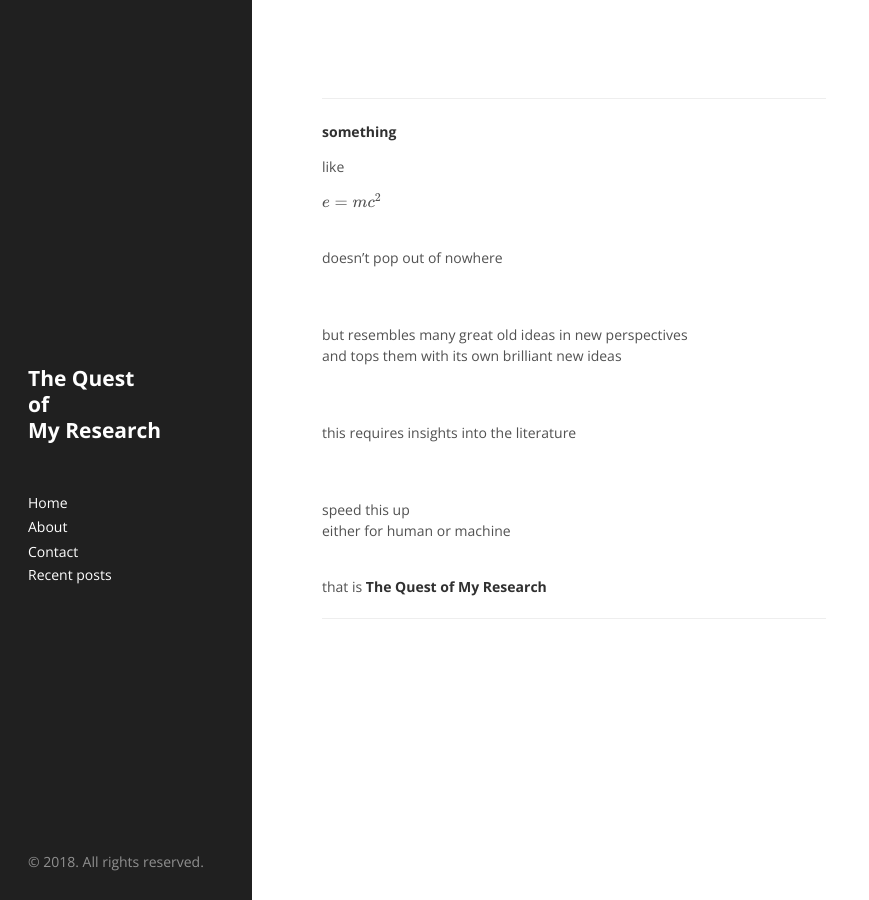
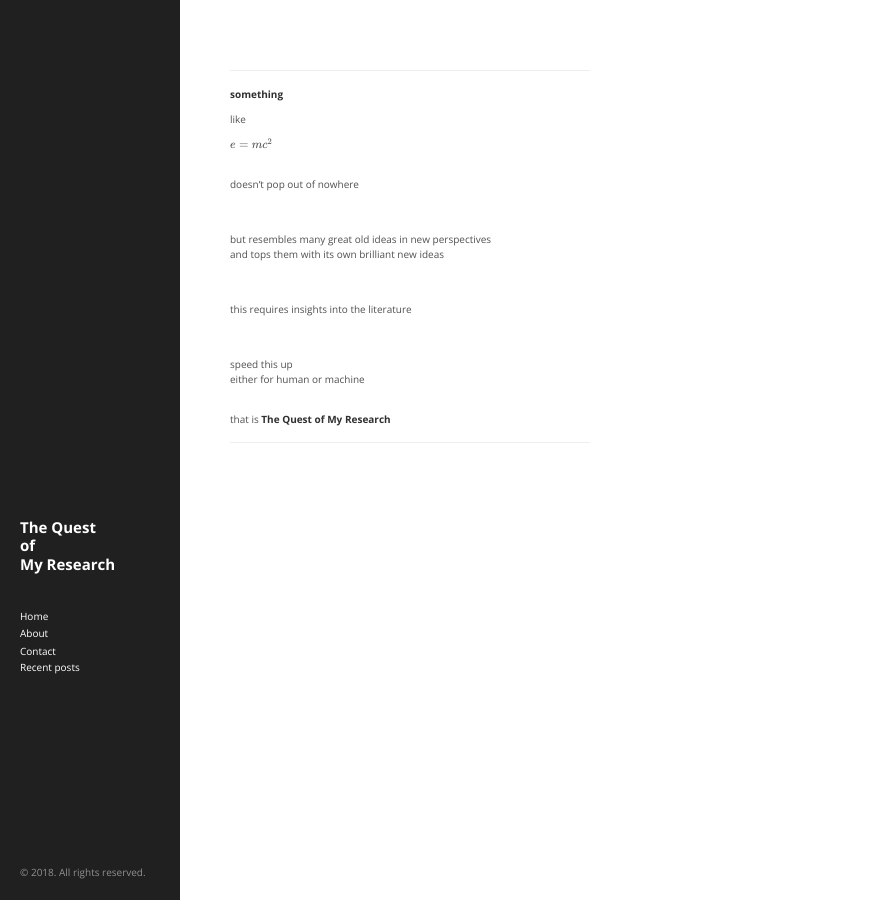
Before and after one commit to tranhungnghiep/tranhungnghiep.github.io, a Jekyll site: the page built from index.md, in a window 1280 px wide. Shown: the whole page, without its empty margins (0-869 px from the left). Built offline with Jekyll 4.4.1, drawn with Linux system fonts in a browser that asks for light colours; formulas are drawn with MathJax 3.

Commit message:
Update hyde.css

```diff
--- a/public/css/hyde.css
+++ b/public/css/hyde.css
@@ -50,12 +50,12 @@ html {
 }
 @media (min-width: 48em) {
   html {
-    font-size: 12px;
+    font-size: 10px;
   }
 }
 @media (min-width: 58em) {
   html {
-    font-size: 14px;
+    font-size: 10px;
   }
 }
 
```
